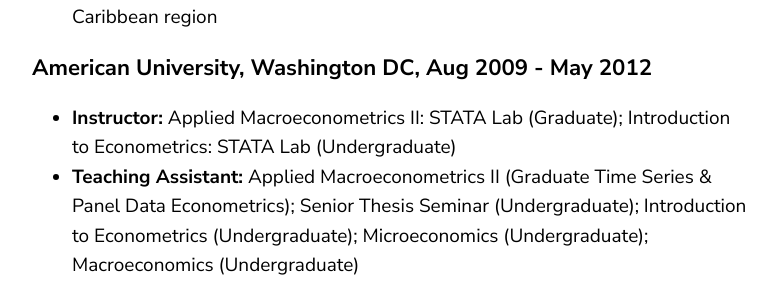
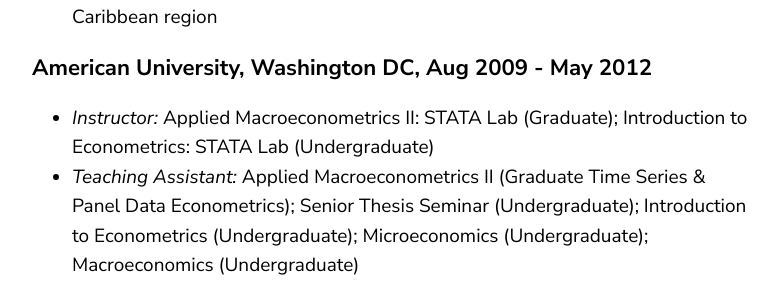
Before and after one commit to phoebetwong/phoebetwong.github.io, a Jekyll site: the page built from resume.md, in a window 1280 px wide. Shown: the part 2845-3145 px from the top of the page, without its empty margins (68-849 px from the left). Built offline with Jekyll 4.4.1, drawn with Linux system fonts in a browser that asks for light colours; a script that is not in the unit is left out.

Commit message:
edited cv

```diff
--- a/resume.md
+++ b/resume.md
@@ -58,8 +58,8 @@
 <br>
 
 ### American University, Washington DC, Aug 2009 - May 2012
-- **Instructor:** Applied Macroeconometrics II: STATA Lab (Graduate); Introduction to Econometrics: STATA Lab (Undergraduate)
-- **Teaching Assistant:** Applied Macroeconometrics II (Graduate Time Series & Panel Data Econometrics); Senior Thesis Seminar (Undergraduate); Introduction to Econometrics (Undergraduate); Microeconomics (Undergraduate); Macroeconomics (Undergraduate)
+- *Instructor:* Applied Macroeconometrics II: STATA Lab (Graduate); Introduction to Econometrics: STATA Lab (Undergraduate)
+- *Teaching Assistant:* Applied Macroeconometrics II (Graduate Time Series & Panel Data Econometrics); Senior Thesis Seminar (Undergraduate); Introduction to Econometrics (Undergraduate); Microeconomics (Undergraduate); Macroeconomics (Undergraduate)
 <br>
 
 ### ABC Global Systems Inc, New York NY, Apr 2006 - Mar 2009
@@ -94,7 +94,7 @@
 <br>
 ## Working Papers
 ---
--	Phoebe Wong (2019), “Estimating the Effects of Independent Political Spending on Federal Contract Awards Post-<i>Citizens United</i> with Machine Learning Methods.”
+-	Phoebe Wong (2019), “Estimating the Effects of Independent Political Spending on Federal Contract Awards Post-*Citizens United* with Machine Learning Methods.”
 -	Phoebe Wong (2019), “Deficit Bias, Fiscal Rules, and Special Interest Politics: Would ‘Draining the Swamp’ Reduce Budget Deficit and Public Debt?”
 -	Phoebe Wong (2019), “Are Porkless Federal Grants Less Sticky? Evidence on the Flypaper Effect of Federal Highway Grants Under the Federal Earmark Ban.”
 
```
